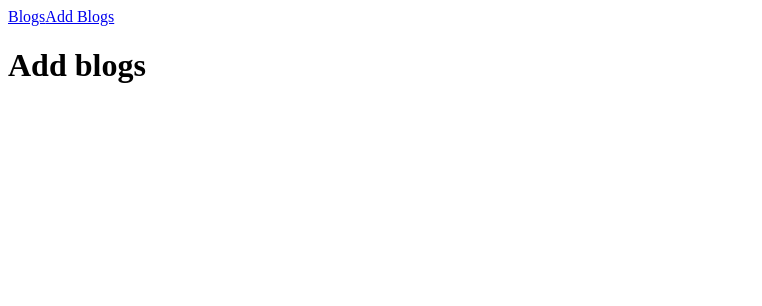
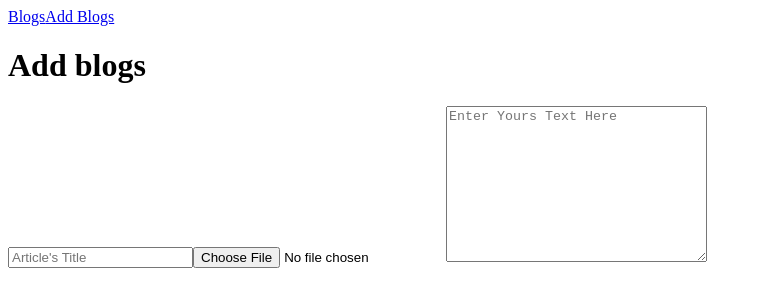
Before and after one commit to huzidev/AdonisJS, a React (Create React App) app in the folder blog-app/blog-web/: page /add in a window 1280 px wide. Shown: the top 306 px of the page, without its empty margins (0-762 px from the left). Built offline with nearby package versions, Linux system fonts and the light colour scheme.

Commit message:
blogs text

```diff
--- a/blog-app/blog-web/src/components/form/Form.tsx
+++ b/blog-app/blog-web/src/components/form/Form.tsx
@@ -5,6 +5,9 @@ export default function Form() {
         <h1>
             Add blogs
         </h1>
+        <input type="text" name="title" placeholder="Article's Title"/>
+        <input type="file" name="image" />
+        <textarea name="content" id="" cols="30" rows="10" placeholder="Enter Yours Text Here"></textarea>
     </div>
   )
 }
```
